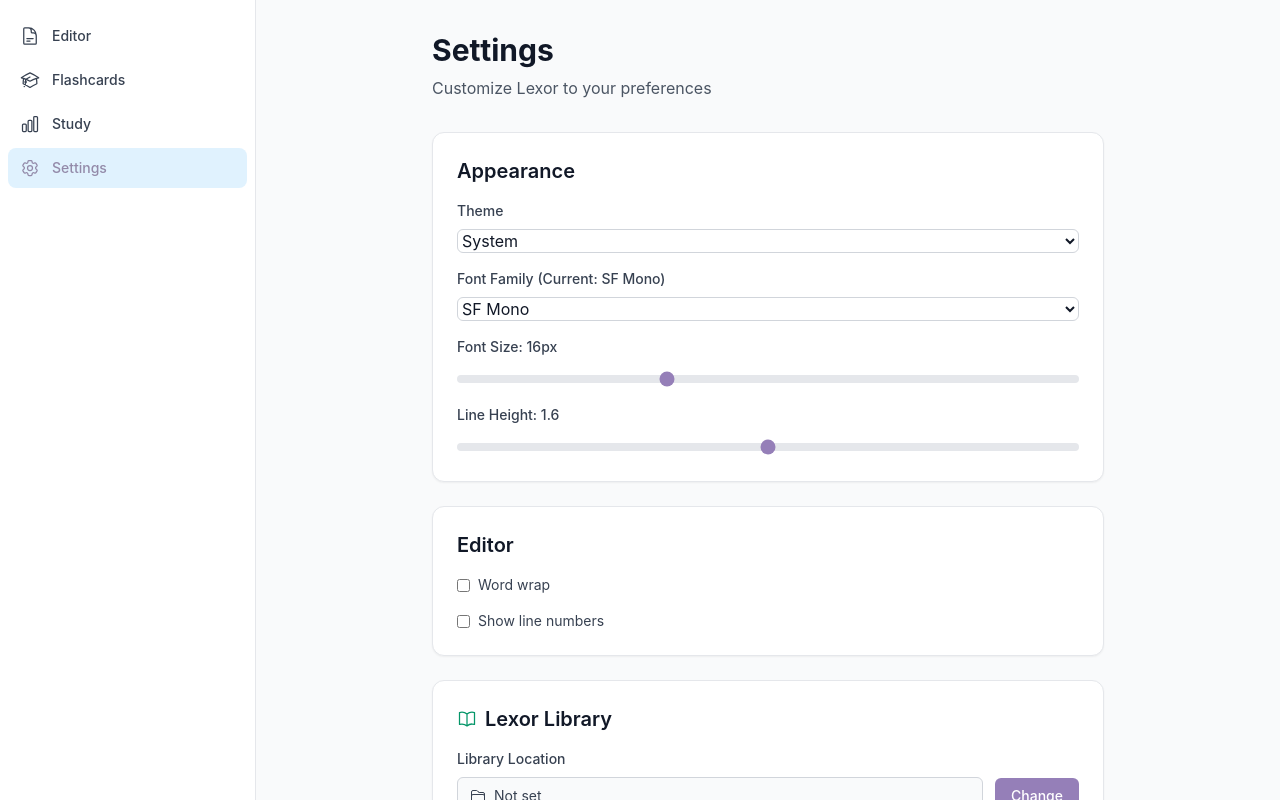
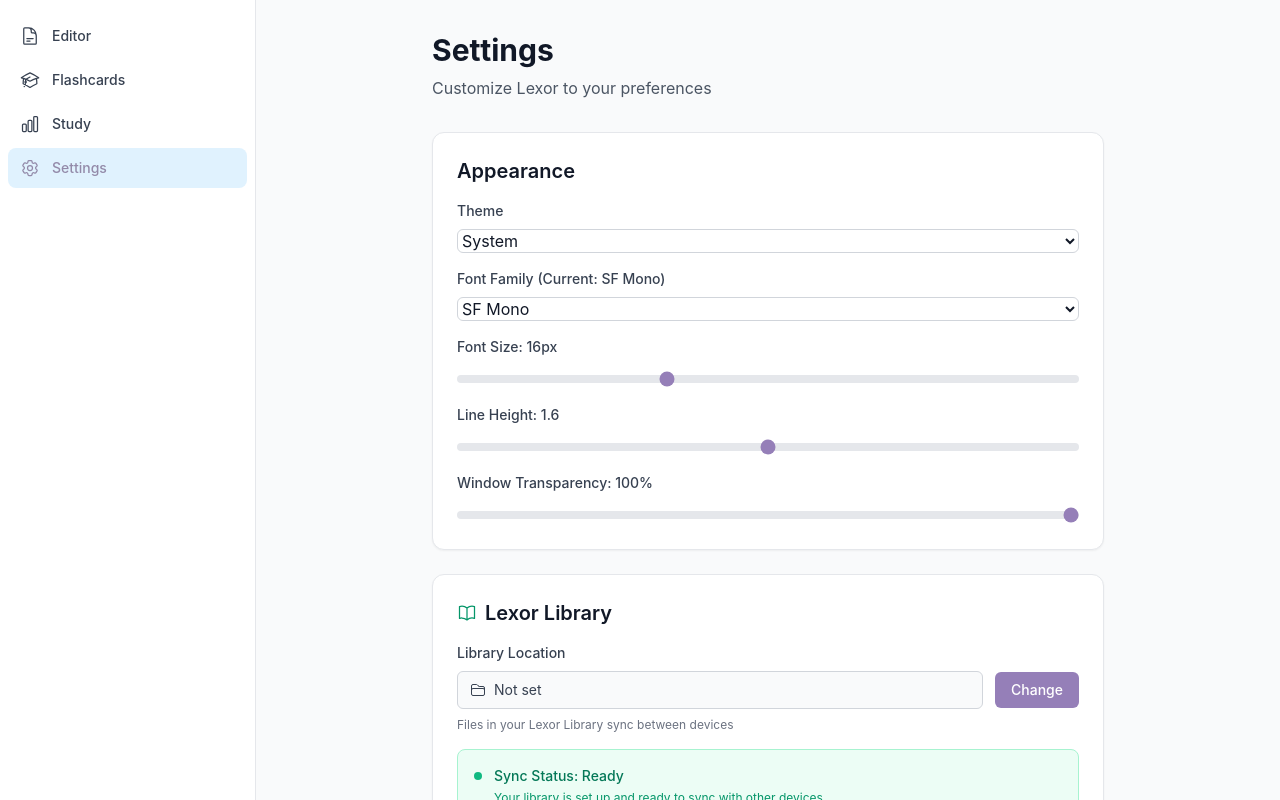
Before and after one commit to DanisAlfonso/lexor, a React (Vite) app in the folder lexor-desktop/: page /settings in a window 1280 px wide. Built offline with nearby package versions, Linux system fonts and the light colour scheme.

Commit message:
add transparency

```diff
--- a/lexor-desktop/src/preload/index.ts
+++ b/lexor-desktop/src/preload/index.ts
@@ -16,6 +16,7 @@
     maximize: () => ipcRenderer.invoke('window:maximize'),
     close: () => ipcRenderer.invoke('window:close'),
     setFocusMode: (focusMode: boolean) => ipcRenderer.send('window:set-focus-mode', focusMode),
+    setTransparency: (transparency: number) => ipcRenderer.invoke('window:set-transparency', transparency),
   },
 
   // File operations
--- a/lexor-desktop/src/renderer/src/components/Settings.tsx
+++ b/lexor-desktop/src/renderer/src/components/Settings.tsx
@@ -9,10 +9,12 @@
     fontSize,
     lineHeight,
     fontFamily,
+    transparency,
     setTheme,
     setFontSize,
     setLineHeight,
     setFontFamily,
+    setTransparency,
     libraryFolder,
     setLibraryFolder,
   } = useAppStore();
@@ -189,63 +191,33 @@
                 )}
               />
             </div>
+
+            {/* Window Transparency */}
+            <div>
+              <label className={clsx(
+                'block text-sm font-medium mb-2',
+                isDarkMode ? 'text-kanagawa-oldwhite' : 'text-gray-700'
+              )}>
+                Window Transparency: {transparency}%
+              </label>
+              <input
+                type="range"
+                min="60"
+                max="100"
+                value={transparency}
+                onChange={(e) => setTransparency(Number(e.target.value))}
+                className={clsx(
+                  'w-full h-2 rounded-lg appearance-none cursor-pointer',
+                  isDarkMode
+                    ? 'bg-kanagawa-ink5 accent-accent-blue'
+                    : 'bg-gray-200 accent-primary-600'
+                )}
+              />
+            </div>
+
           </div>
         </div>
 
-        {/* Editor */}
-        <div className={clsx(
-          'p-6 mb-6 rounded-xl shadow-sm border',
-          isDarkMode
-            ? 'bg-kanagawa-ink4 border-kanagawa-ink5'
-            : 'bg-white border-gray-200'
-        )}>
-          <h2 className={clsx(
-            'text-xl font-semibold mb-4',
-            isDarkMode ? 'text-kanagawa-white' : 'text-gray-900'
-          )}>
-            Editor
-          </h2>
-
-          <div className="space-y-4">
-            <div className="flex items-center">
-              <input
-                type="checkbox"
-                id="wordWrap"
-                className={clsx(
-                  'rounded border focus:ring-2 focus:ring-accent-blue',
-                  isDarkMode
-                    ? 'border-kanagawa-ink5 bg-kanagawa-ink5 text-accent-blue'
-                    : 'border-gray-300 text-primary-600 focus:ring-primary-500'
-                )}
-              />
-              <label htmlFor="wordWrap" className={clsx(
-                'ml-2 text-sm',
-                isDarkMode ? 'text-kanagawa-oldwhite' : 'text-gray-700'
-              )}>
-                Word wrap
-              </label>
-            </div>
-
-            <div className="flex items-center">
-              <input
-                type="checkbox"
-                id="showLineNumbers"
-                className={clsx(
-                  'rounded border focus:ring-2 focus:ring-accent-blue',
-                  isDarkMode
-                    ? 'border-kanagawa-ink5 bg-kanagawa-ink5 text-accent-blue'
-                    : 'border-gray-300 text-primary-600 focus:ring-primary-500'
-                )}
-              />
-              <label htmlFor="showLineNumbers" className={clsx(
-                'ml-2 text-sm',
-                isDarkMode ? 'text-kanagawa-oldwhite' : 'text-gray-700'
-              )}>
-                Show line numbers
-              </label>
-            </div>
-          </div>
-        </div>
 
         {/* Lexor Library */}
         <div className={clsx(
@@ -339,62 +311,6 @@
           </div>
         </div>
 
-        {/* Study */}
-        <div className={clsx(
-          'p-6 rounded-xl shadow-sm border',
-          isDarkMode
-            ? 'bg-kanagawa-ink4 border-kanagawa-ink5'
-            : 'bg-white border-gray-200'
-        )}>
-          <h2 className={clsx(
-            'text-xl font-semibold mb-4',
-            isDarkMode ? 'text-kanagawa-white' : 'text-gray-900'
-          )}>
-            Study Settings
-          </h2>
-
-          <div className="space-y-4">
-            <div>
-              <label className={clsx(
-                'block text-sm font-medium mb-2',
-                isDarkMode ? 'text-kanagawa-oldwhite' : 'text-gray-700'
-              )}>
-                Daily study goal (cards)
-              </label>
-              <input
-                type="number"
-                min="1"
-                max="500"
-                defaultValue="20"
-                className={clsx(
-                  'block w-32 rounded-md border focus:outline-none focus:ring-2 focus:ring-accent-blue focus:border-transparent',
-                  isDarkMode
-                    ? 'border-kanagawa-ink5 bg-kanagawa-ink5 text-kanagawa-white'
-                    : 'border-gray-300 bg-white text-gray-900'
-                )}
-              />
-            </div>
-
-            <div className="flex items-center">
-              <input
-                type="checkbox"
-                id="studyReminder"
-                className={clsx(
-                  'rounded border focus:ring-2 focus:ring-accent-blue',
-                  isDarkMode
-                    ? 'border-kanagawa-ink5 bg-kanagawa-ink5 text-accent-blue'
-                    : 'border-gray-300 text-primary-600 focus:ring-primary-500'
-                )}
-              />
-              <label htmlFor="studyReminder" className={clsx(
-                'ml-2 text-sm',
-                isDarkMode ? 'text-kanagawa-oldwhite' : 'text-gray-700'
-              )}>
-                Daily study reminder
-              </label>
-            </div>
-          </div>
-        </div>
       </div>
     </div>
   );
--- a/lexor-desktop/src/renderer/src/stores/appStore.ts
+++ b/lexor-desktop/src/renderer/src/stores/appStore.ts
@@ -57,6 +57,7 @@
   lineHeight: number;
   fontFamily: string;
   showScrollbar: boolean;
+  transparency: number; // 0-100, where 100 is opaque
 
   // Actions
   setCurrentView: (view: ViewType) => void;
@@ -111,11 +112,12 @@
   setFontFamily: (family: string) => void;
   setShowScrollbar: (show: boolean) => void;
   toggleScrollbar: () => void;
+  setTransparency: (transparency: number) => void;
 }
 
 export const useAppStore = create<AppState>()(
-  persist(
-    (set, get) => ({
+  subscribeWithSelector(
+    persist((set, get) => ({
       // Initial state
       currentView: 'editor',
       sidebarCollapsed: false,
@@ -153,6 +155,7 @@
       lineHeight: 1.6,
       fontFamily: 'SF Mono',
       showScrollbar: true,
+      transparency: 100,
 
       // Actions
       setCurrentView: (view) => set({ currentView: view }),
@@ -608,6 +611,17 @@
       setShowScrollbar: (show) => set({ showScrollbar: show }),
       toggleScrollbar: () => set((state) => ({ showScrollbar: !state.showScrollbar })),
 
+      setTransparency: (transparency) => {
+        const clampedTransparency = Math.max(60, Math.min(100, transparency));
+        set({ transparency: clampedTransparency });
+
+        // Communicate transparency change to main process
+        if (window.electronAPI?.window?.setTransparency) {
+          window.electronAPI.window.setTransparency(clampedTransparency);
+        }
+      },
+
+
       focusEditor: () => {
         // Dispatch a custom event that the editor can listen to
         window.dispatchEvent(new CustomEvent('focusEditor'));
@@ -629,7 +643,27 @@
         isFirstTimeUser: state.isFirstTimeUser,
         splitRatio: state.splitRatio,
         showScrollbar: state.showScrollbar,
+        transparency: state.transparency,
       }),
-    }
+    })
   )
 );
+
+// Initialize window settings when the app starts
+if (typeof window !== 'undefined') {
+  // Apply transparency and blur settings on app start
+  const initializeWindowSettings = () => {
+    const state = useAppStore.getState();
+
+    if (window.electronAPI?.window) {
+      // Set initial transparency
+      if (state.transparency !== 100) {
+        window.electronAPI.window.setTransparency(state.transparency);
+      }
+
+    }
+  };
+
+  // Initialize after a brief delay to ensure everything is loaded
+  setTimeout(initializeWindowSettings, 100);
+}
--- a/lexor-desktop/src/shared/types/electron.ts
+++ b/lexor-desktop/src/shared/types/electron.ts
@@ -10,6 +10,7 @@
     minimize: () => Promise<void>;
     maximize: () => Promise<void>;
     close: () => Promise<void>;
+    setTransparency: (transparency: number) => Promise<void>;
   };
 
   file: {
```
Also changed, not shown: lexor-desktop/src/main/index.ts (+7 -0 lines), lexor-desktop/src/main/windows.ts (+20 -3 lines).
